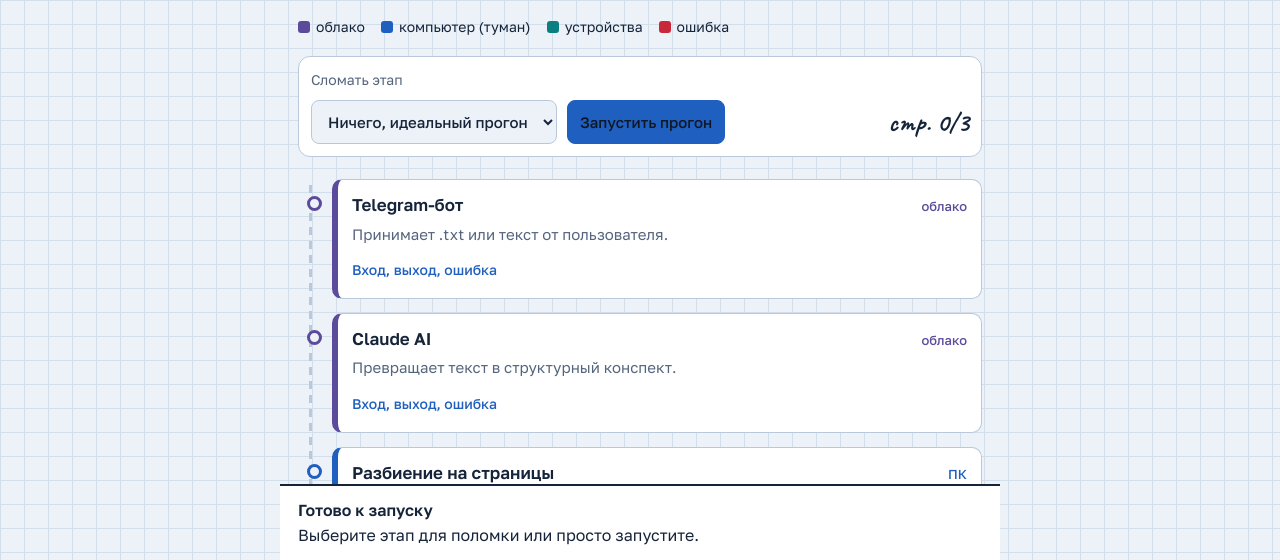
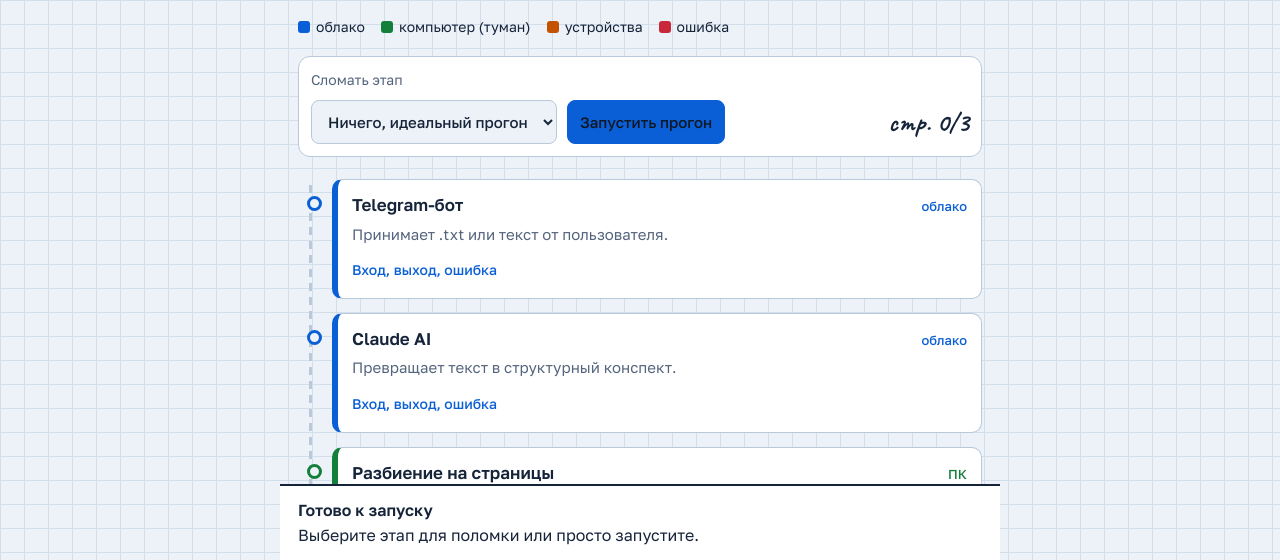
Before and after one commit to zaitsev732-ux/zadanieiot, a plain HTML site: page iot-plotter-scheme.html in a window 1280 px wide. Shown: the part 240-800 px from the top of the page. Drawn offline with Linux system fonts and the light colour scheme.

Commit message:
Add files via upload

```diff
--- a/iot-plotter-scheme.html
+++ b/iot-plotter-scheme.html
@@ -6,9 +6,9 @@
 <title>Конспект на плоттере: схема IoT-системы</title>
 <link rel="stylesheet" href="https://fonts.googleapis.com/css2?family=Caveat:wght@600;700&family=Golos+Text:wght@400;500;600&display=swap">
 <style>
-:root{--paper:#EDF2F8;--grid:#D3DEEB;--card:#FFFFFF;--ink:#16243A;--mute:#55657D;--line:#B9C8DA;--cloud:#5B4B9A;--fog:#1F5FBF;--dev:#0B7F80;--err:#C9283A;--ok:#2B8A3E;box-sizing:border-box;padding-top:env(safe-area-inset-top,0px);padding-bottom:env(safe-area-inset-bottom,0px);color-scheme:light}
-@media (prefers-color-scheme:dark){:root:not([data-theme="light"]){--paper:#0F1722;--grid:#1B2736;--card:#17212F;--ink:#E7EEF7;--mute:#9CAEC4;--line:#33445A;--cloud:#A99BE8;--fog:#7FB0F5;--dev:#4FD1C5;--err:#FF7A88;--ok:#7DD68D;color-scheme:dark}}
-:root[data-theme="dark"]{--paper:#0F1722;--grid:#1B2736;--card:#17212F;--ink:#E7EEF7;--mute:#9CAEC4;--line:#33445A;--cloud:#A99BE8;--fog:#7FB0F5;--dev:#4FD1C5;--err:#FF7A88;--ok:#7DD68D;color-scheme:dark}
+:root{--paper:#EDF2F8;--grid:#D3DEEB;--card:#FFFFFF;--ink:#16243A;--mute:#55657D;--line:#B9C8DA;--cloud:#0B5FD6;--fog:#12803A;--dev:#C25100;--acc:#0B5FD6;--err:#C9283A;--ok:#2B8A3E;box-sizing:border-box;padding-top:env(safe-area-inset-top,0px);padding-bottom:env(safe-area-inset-bottom,0px);color-scheme:light}
+@media (prefers-color-scheme:dark){:root:not([data-theme="light"]){--paper:#0F1722;--grid:#1B2736;--card:#17212F;--ink:#E7EEF7;--mute:#9CAEC4;--line:#33445A;--cloud:#6EA8FF;--fog:#5FD98A;--dev:#FFA05C;--acc:#6EA8FF;--err:#FF7A88;--ok:#7DD68D;color-scheme:dark}}
+:root[data-theme="dark"]{--paper:#0F1722;--grid:#1B2736;--card:#17212F;--ink:#E7EEF7;--mute:#9CAEC4;--line:#33445A;--cloud:#6EA8FF;--fog:#5FD98A;--dev:#FFA05C;--acc:#6EA8FF;--err:#FF7A88;--ok:#7DD68D;color-scheme:dark}
 html{scroll-padding-top:env(safe-area-inset-top,0px);scroll-behavior:smooth}
 *,*:before,*:after{box-sizing:inherit}
 body{margin:0;background-color:var(--paper);background-image:linear-gradient(var(--grid) 1px,transparent 1px),linear-gradient(90deg,var(--grid) 1px,transparent 1px);background-size:24px 24px;color:var(--ink);font:400 16px/1.55 "Golos Text",system-ui,sans-serif}
@@ -21,9 +21,9 @@ h2{font:700 30px/1 Caveat,"Segoe Script",cursive;margin:40px 0 12px}
 .ctl{display:flex;flex-wrap:wrap;gap:10px;align-items:center;background:var(--card);border:1px solid var(--line);border-radius:12px;padding:12px}
 .ctl label{font-size:14px;color:var(--mute);width:100%}
 select,button{font:500 15px "Golos Text",system-ui,sans-serif;color:var(--ink);background:var(--paper);border:1px solid var(--line);border-radius:8px;padding:9px 12px;min-height:44px}
-button.go{background:var(--fog);color:#fff;border-color:var(--fog)}
+button.go{background:var(--acc);color:#fff;border-color:var(--acc)}
 :root:not([data-theme="light"]) button.go{color:#0F1722}
-button:focus-visible,select:focus-visible,summary:focus-visible{outline:3px solid var(--fog);outline-offset:2px}
+button:focus-visible,select:focus-visible,summary:focus-visible{outline:3px solid var(--acc);outline-offset:2px}
 .pages{margin-left:auto;font:700 26px Caveat,cursive}
 .flow{position:relative;margin:22px 0 0;padding-left:34px}
 .flow:before{content:"";position:absolute;left:11px;top:6px;bottom:6px;width:3px;background:repeating-linear-gradient(var(--line) 0 8px,transparent 8px 14px)}
@@ -45,7 +45,7 @@ button:focus-visible,select:focus-visible,summary:focus-visible{outline:3px soli
 .par span+span{border-color:var(--cloud)}
 .parl{font-size:13px;color:var(--mute);margin-top:6px}
 details{margin-top:8px}
-summary{cursor:pointer;font-size:14px;font-weight:500;color:var(--fog);min-height:32px;display:flex;align-items:center}
+summary{cursor:pointer;font-size:14px;font-weight:500;color:var(--acc);min-height:32px;display:flex;align-items:center}
 .dl{display:grid;grid-template-columns:auto 1fr;gap:4px 12px;font-size:14px;margin:6px 0 0}
 .dl dt{color:var(--mute)}.dl dd{margin:0}
 .dl .e{color:var(--err);font-weight:500}.dl .f{color:var(--ok);font-weight:500}
```
